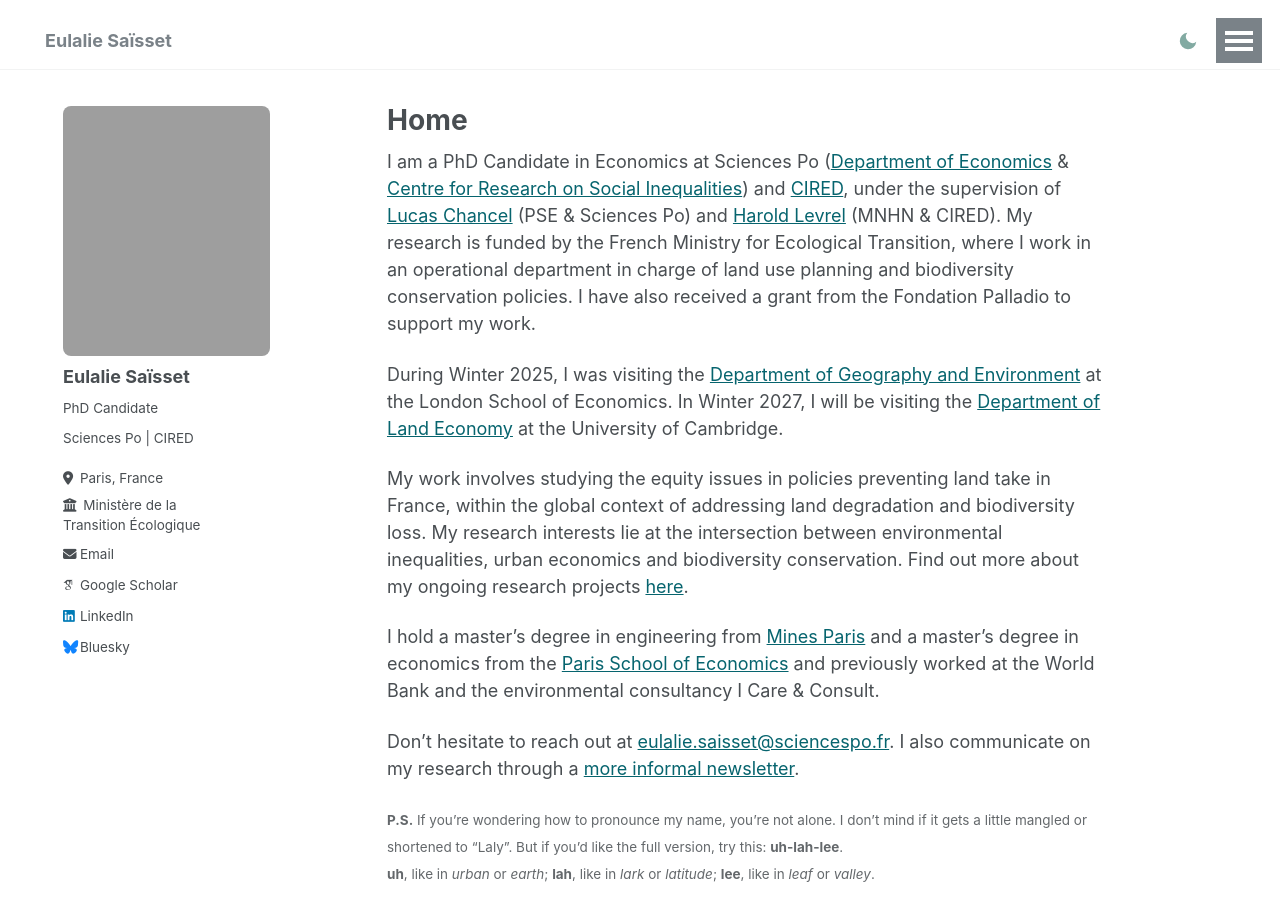
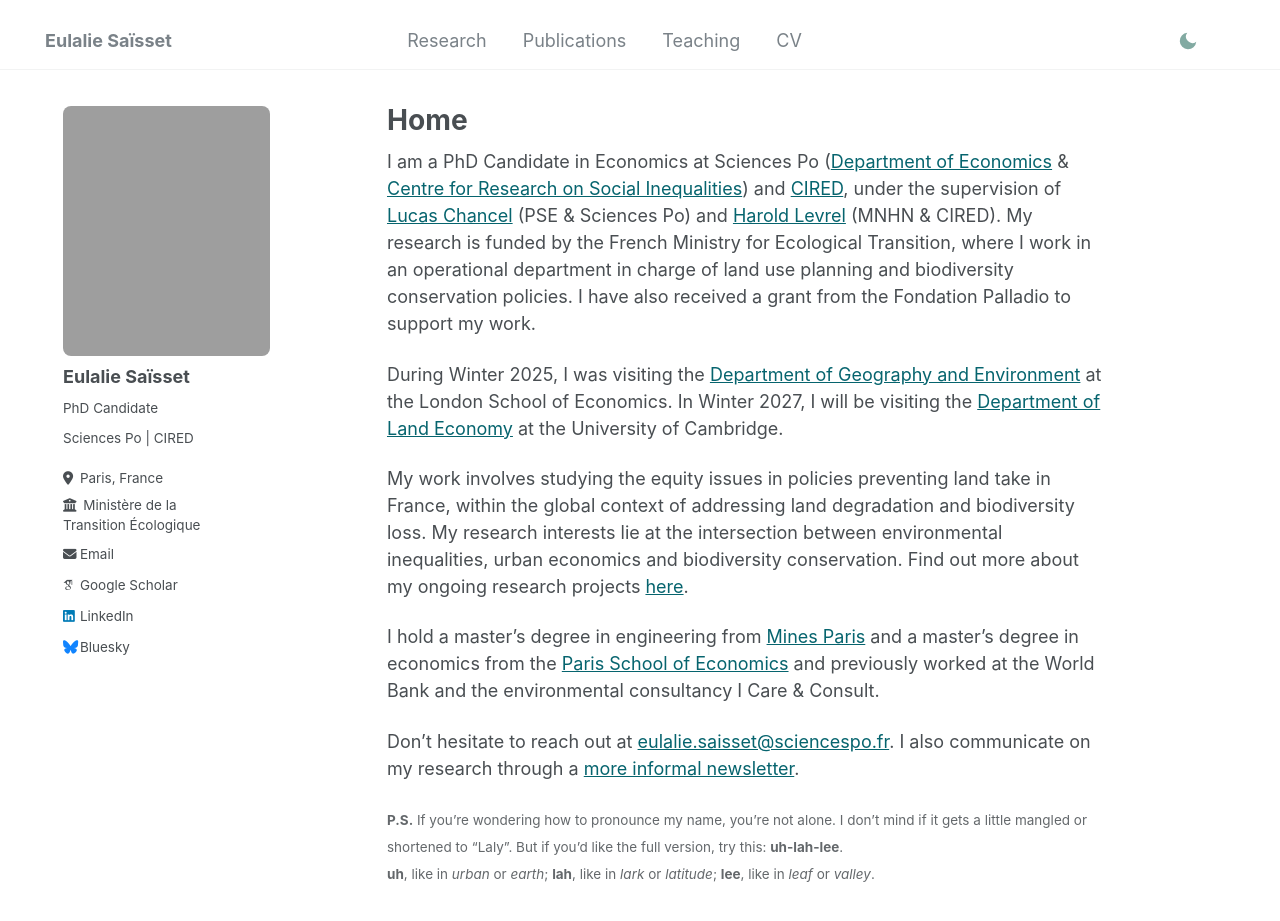
Before and after one commit to eulaliesaisset/eulaliesaisset.github.io, a Jekyll site: the page built from _pages/about.md, in a window 1280 px wide and 1099 px high. Shown: the top 921 px of the window. Built offline with Jekyll 4.4.1, drawn with Linux system fonts in a browser that asks for light colours; some web fonts are replaced.

Commit message:
Fix masthead menu collapsing into hamburger
Co-Authored-By: Claude Sonnet 5.5 <noreply@anthropic.com>

```diff
--- a/_sass/_masthead.scss
+++ b/_sass/_masthead.scss
@@ -58,7 +58,7 @@
 
     // Align the site title with the sidebar and the menu with the main column
     @include breakpoint($large) {
-      width: span(3.5 of 12);
+      width: calc(min(100vw, #{$x-large}) * 0.29); // fixed length so the menu JS still measures real link widths
       padding-right: 0;
       padding-left: 1.5em;
     }
--- a/_sass/_navigation.scss
+++ b/_sass/_navigation.scss
@@ -204,10 +204,6 @@
 
   .visible-links {
     display: table;
-
-    @include breakpoint($large) {
-      width: 100%;
-    }
 
     li {
       display: table-cell;
```
